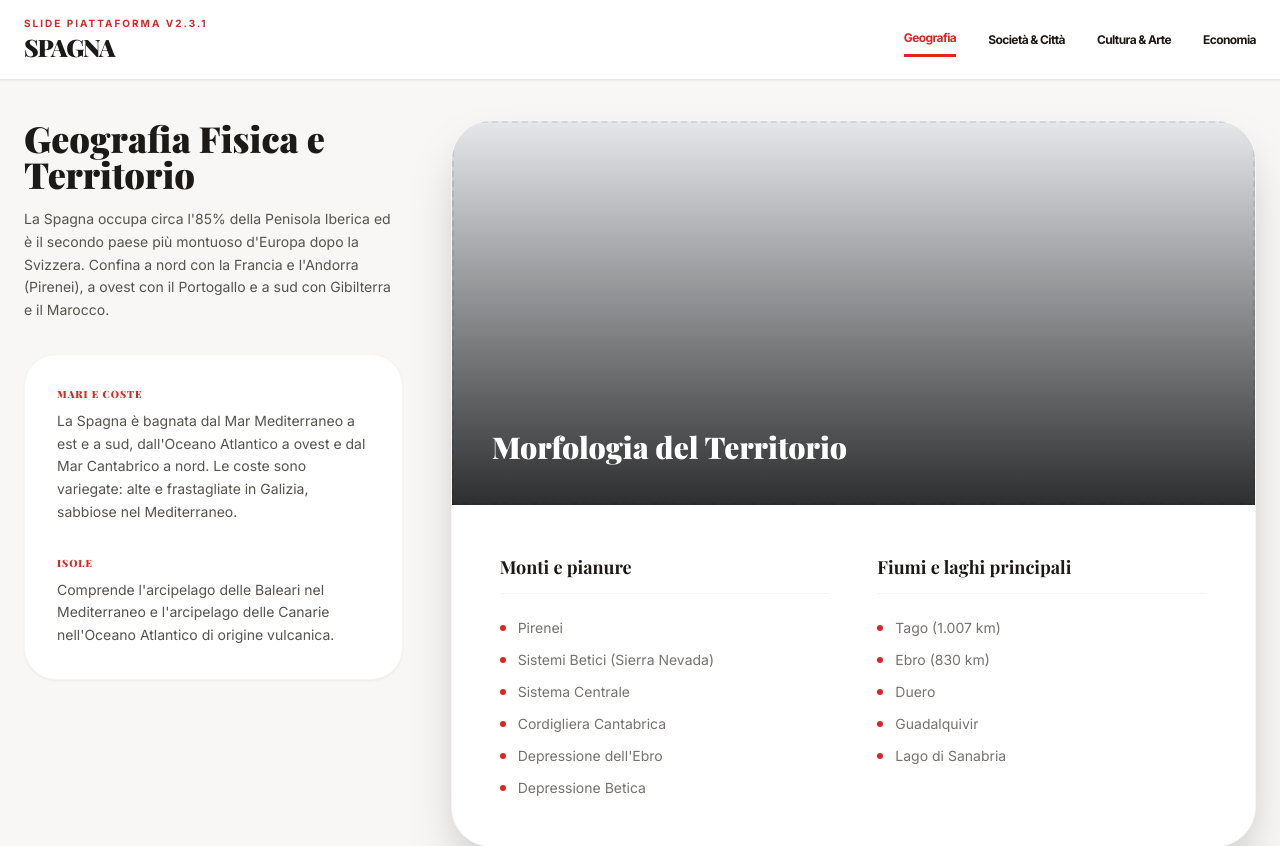
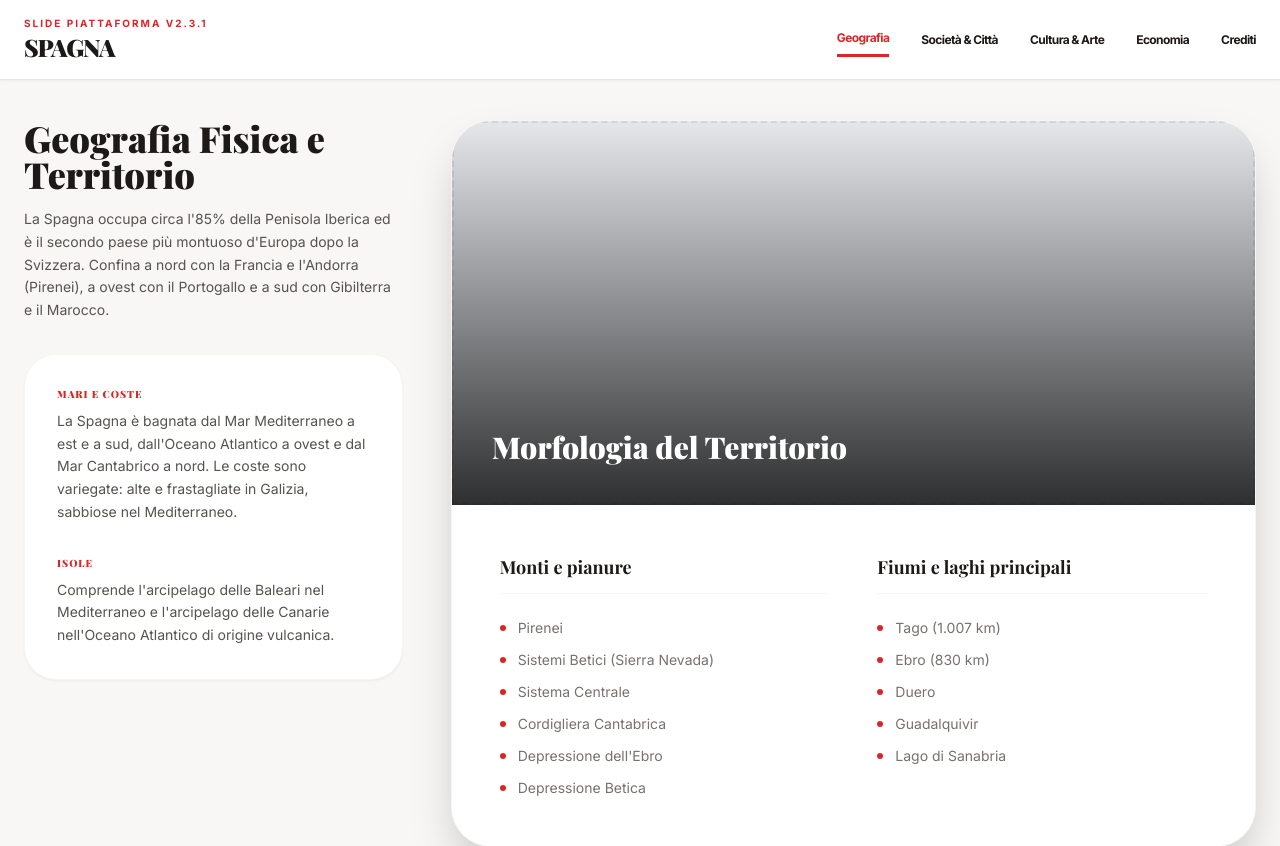
Before and after one commit to meksone/SlideCreator, a PHP site: page / in a window 1280 px wide. Shown: the top 846 px of the page. Run offline with PHP 8.4, Linux system fonts and the light colour scheme; data that the repository does not hold is empty; some libraries are stand-ins or nearby versions.

Commit message:
feat: Add Crediti section and README.md
This commit introduces two main features:

- A new "Crediti" (Credits) section has been added to the application. This section is fully manageable from the settings panel, allowing users to add, edit, and remove contributors. It includes a default placeholder image for contributors without a specified photo.
- A `README.md` file has been created to provide comprehensive documentation on how to install, configure, and use the application. This includes instructions for setting up the database and creating new dynamic pages.

```diff
--- a/css/style.css
+++ b/css/style.css
@@ -14,3 +14,11 @@ h1, h2, h3, h4 { font-family: 'Playfair Display', serif; }
 .btn-plus:hover { background-color: #16a34a; color: white; }
 .btn-minus { background-color: #fee2e2; color: #dc2626; font-weight: bold; padding: 0.5rem 1rem; border-radius: 0.75rem; transition: all 0.2s; border: none; cursor: pointer; }
 .btn-minus:hover { background-color: #dc2626; color: white; }
+
+#crediti-grid .w-32 {
+    width: 8rem;
+}
+
+#crediti-grid .h-32 {
+    height: 8rem;
+}
--- a/data/default.json
+++ b/data/default.json
@@ -32,5 +32,8 @@
             { "label": "Innovazione", "desc": "Hub tecnologici in crescita a Barcellona e Madrid, con focus su BioTech e Smart Cities.", "url": "", "placeholder": "" }
         ],
         "resources": "Il sottosuolo spagnolo è tra i più ricchi d'Europa per minerali. Primo produttore mondiale di mercurio e gesso, con importanti giacimenti di piombo e uranio."
-    }
+    },
+    "crediti": [
+        { "name": "Jules", "url": "" }
+    ]
 }
--- a/index.php
+++ b/index.php
@@ -24,6 +24,7 @@
                 <button onclick="app.switchTab('societa')" id="tab-societa" class="inactive-tab py-2 whitespace-nowrap">Società & Città</button>
                 <button onclick="app.switchTab('cultura')" id="tab-cultura" class="inactive-tab py-2 whitespace-nowrap">Cultura & Arte</button>
                 <button onclick="app.switchTab('economia')" id="tab-economia" class="inactive-tab py-2 whitespace-nowrap">Economia</button>
+                <button onclick="app.switchTab('crediti')" id="tab-crediti" class="inactive-tab py-2 whitespace-nowrap">Crediti</button>
             </nav>
         </div>
     </header>
@@ -129,6 +130,15 @@
                 <div id="config-editor" class="space-y-8"></div>
             </div>
         </section>
+
+        <!-- SEZIONE 5: CREDITI -->
+        <section id="view-crediti" class="hidden fade-in">
+            <div class="text-center mb-12">
+                <h2 class="text-4xl font-black text-stone-900">Crediti</h2>
+                <p class="text-stone-500 mt-2">Un ringraziamento speciale a chi ha contribuito a questo progetto.</p>
+            </div>
+            <div class="grid grid-cols-1 md:grid-cols-2 lg:grid-cols-4 gap-8" id="crediti-grid"></div>
+        </section>
     </main>
 
     <footer class="bg-white border-t border-stone-200 py-10 mt-auto">
--- a/js/app.js
+++ b/js/app.js
@@ -72,6 +72,17 @@ const app = {
             <div class="flex justify-between items-center text-xs border-b border-stone-50 pb-3">
                 <span class="text-stone-500 font-medium">${item.label}</span>
                 <span class="font-black text-stone-900">${item.value}%</span>
+            </div>
+        `).join('');
+
+        // 5. Crediti
+        const creditiGrid = document.getElementById('crediti-grid');
+        creditiGrid.innerHTML = dataRepo.crediti.map((c, idx) => `
+            <div class="bg-white rounded-[2rem] shadow-lg overflow-hidden flex flex-col items-center text-center p-8 group hover:-translate-y-2 transition-all duration-300">
+                <div class="w-32 h-32 rounded-full overflow-hidden mb-4 border-4 border-stone-100 shadow-inner">
+                    <img src="${c.url || 'https://st3.depositphotos.com/6672868/13701/v/450/depositphotos_137014128-stock-illustration-user-profile-icon.jpg'}" class="w-full h-full object-cover">
+                </div>
+                <h3 class="text-xl font-bold text-stone-900">${c.name}</h3>
             </div>
         `).join('');
     },
@@ -245,6 +256,24 @@ const app = {
             <div><label class="text-[10px] font-bold text-stone-400 uppercase">Testo Risorse Naturali</label>
                  <textarea oninput="dataRepo.economia.resources = this.value" class="w-full border p-2 rounded-lg bg-stone-50 h-24 mt-1">${dataRepo.economia.resources}</textarea></div>
         </div>`;
+
+        // --- 5. CREDITI ---
+        let creditiConfig = dataRepo.crediti.map((c, idx) => `
+        <div class="p-6 border border-stone-200 rounded-[2rem] bg-stone-50/50 mb-6 shadow-sm">
+            <div class="flex justify-between items-center mb-4">
+                <input type="text" value="${c.name}" oninput="dataRepo.crediti[${idx}].name = this.value" class="font-black uppercase border-b bg-transparent outline-none border-stone-300 focus:border-red-600 w-full mr-4">
+                <button onclick="app.removeItem('crediti', ${idx})" class="btn-minus">X</button>
+            </div>
+            <div class="grid grid-cols-1 md:grid-cols-2 gap-4 mb-4">
+                <div><label class="text-[9px] font-bold text-stone-400 block uppercase mb-1">URL Immagine</label><input type="text" value="${c.url}" oninput="dataRepo.crediti[${idx}].url = this.value" class="w-full border p-2 text-xs rounded-lg" placeholder="https://..."></div>
+            </div>
+        </div>`).join('');
+
+        editor.innerHTML += `
+        <div class="config-section">
+            <div class="flex justify-between items-center mb-8 border-b pb-4"><h3 class="text-xl font-black text-red-600 uppercase">5. CREDITI</h3><button onclick="app.addItem('crediti', {name:'Nuovo Credito', url:''})" class="btn-plus">Aggiungi Credito</button></div>
+            ${creditiConfig}
+        </div>`;
     },
 
     async saveToServer() {
```
Also changed, not shown: README.md (added).
